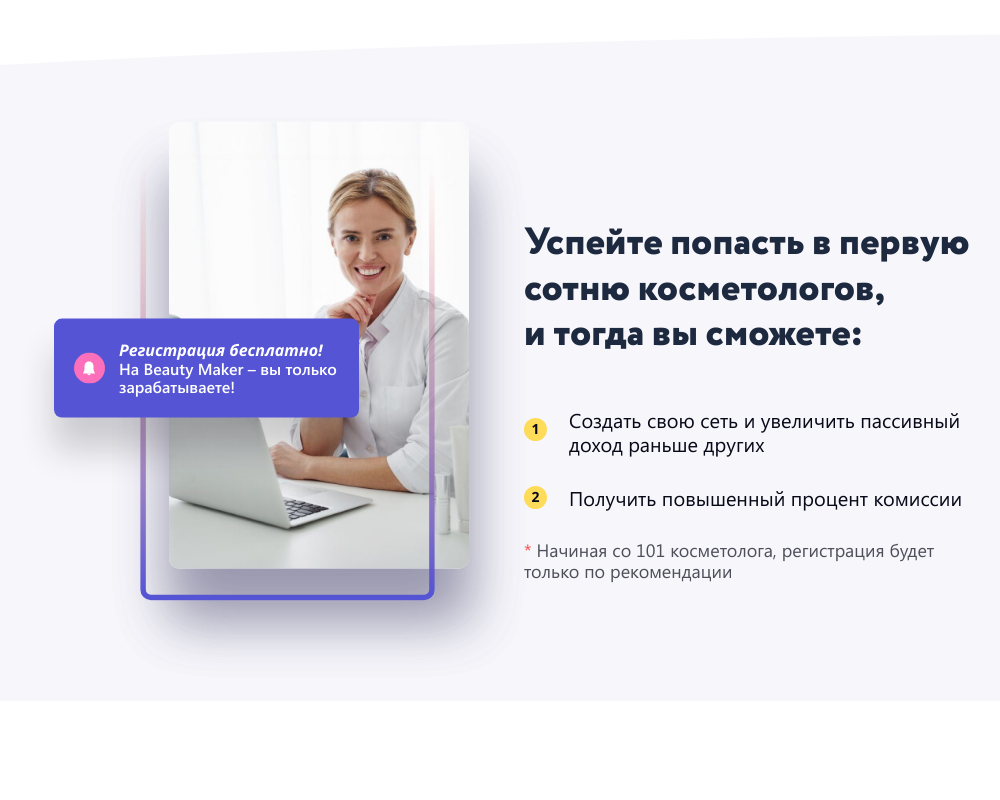
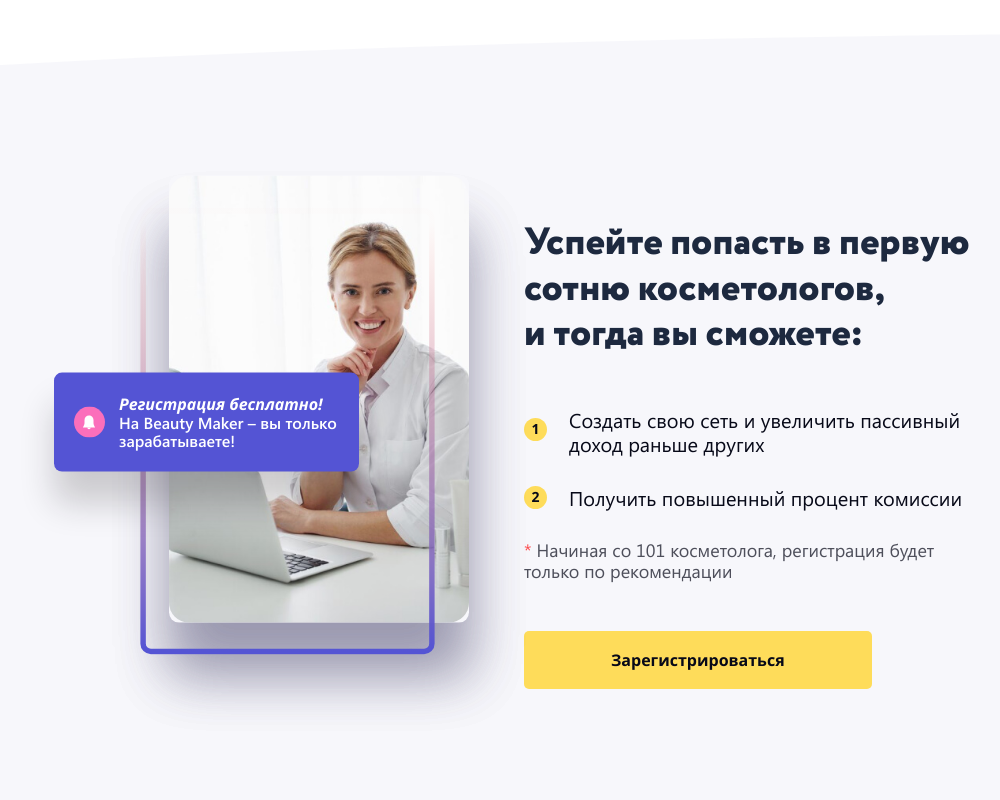
Before and after one commit to Hlopa/BeautyMarketPromo, a website built with Parcel: page src/index.html in a window 1280 px wide. Shown: the part 2640-3440 px from the top of the page, without its empty margins (121-1121 px from the left). Built offline with nearby package versions, Linux system fonts and the light colour scheme; some packages are replaced by stand-ins of ours.

Commit message:
fix bubgs

```diff
--- a/src/index.html
+++ b/src/index.html
@@ -541,6 +541,8 @@
           <div class="note"><span class="c-red">*</span> Начиная со 101 косметолога, регистрация будет только по
             рекомендации</div>
 
+          <a class="button button--yellow calculate__go-to" href="#magnet">Зарегистрироваться</a>
+
           <div class="photo-card stock__photo-card">
             <div class="mark">
               <div class="mark__icon">
--- a/src/scss/components/_calculator.scss
+++ b/src/scss/components/_calculator.scss
@@ -83,7 +83,7 @@
         margin-bottom: 44px;
 
         &:after {
-          right: -16px;
+         display: none;
         }
       }
     }
--- a/src/scss/components/_photo-card.scss
+++ b/src/scss/components/_photo-card.scss
@@ -9,7 +9,7 @@
     max-width: 100%;
     max-height: 100%;
     object-fit: contain;
-    border-radius: 10px;
+    border-radius: 20px;
   }
 
   &:before {
```
